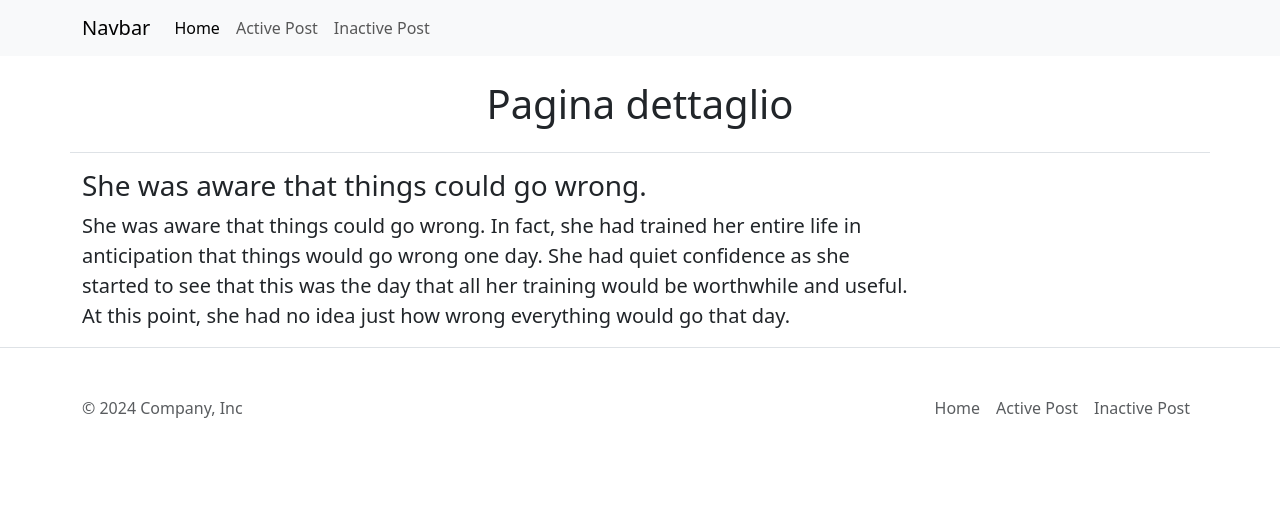
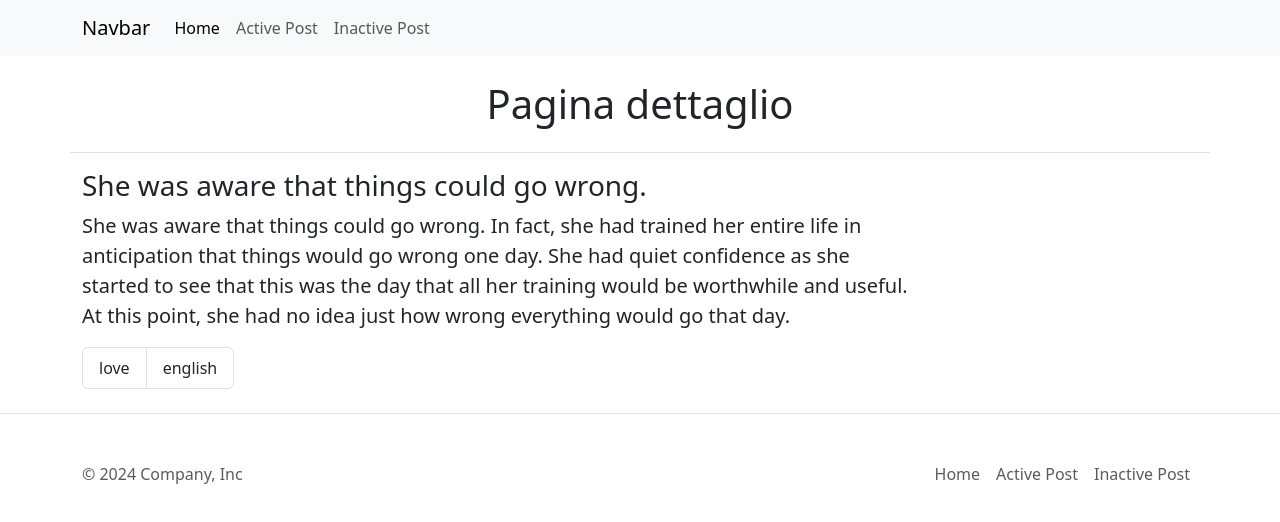
Before and after one commit to MarcoCipolletta/U3-W1-D4, an Angular app: page /detail/12 in a window 1280 px wide. Shown: the top 522 px of the page. Built offline with nearby package versions, Linux system fonts and the light colour scheme.

Commit message:
add tags on detail page

```diff
--- a/src/app/pages/post-detail/post-detail.component.html
+++ b/src/app/pages/post-detail/post-detail.component.html
@@ -3,4 +3,7 @@
 <div class="container border-top pt-3" *ngIf="post">
   <h3>{{ post.title }}</h3>
   <p class="fs-5 w-75">{{ post.body }}</p>
+  <ul class="list-group list-group-horizontal mb-4">
+    <li class="list-group-item" *ngFor="let tag of post.tags">{{ tag }}</li>
+  </ul>
 </div>
```
